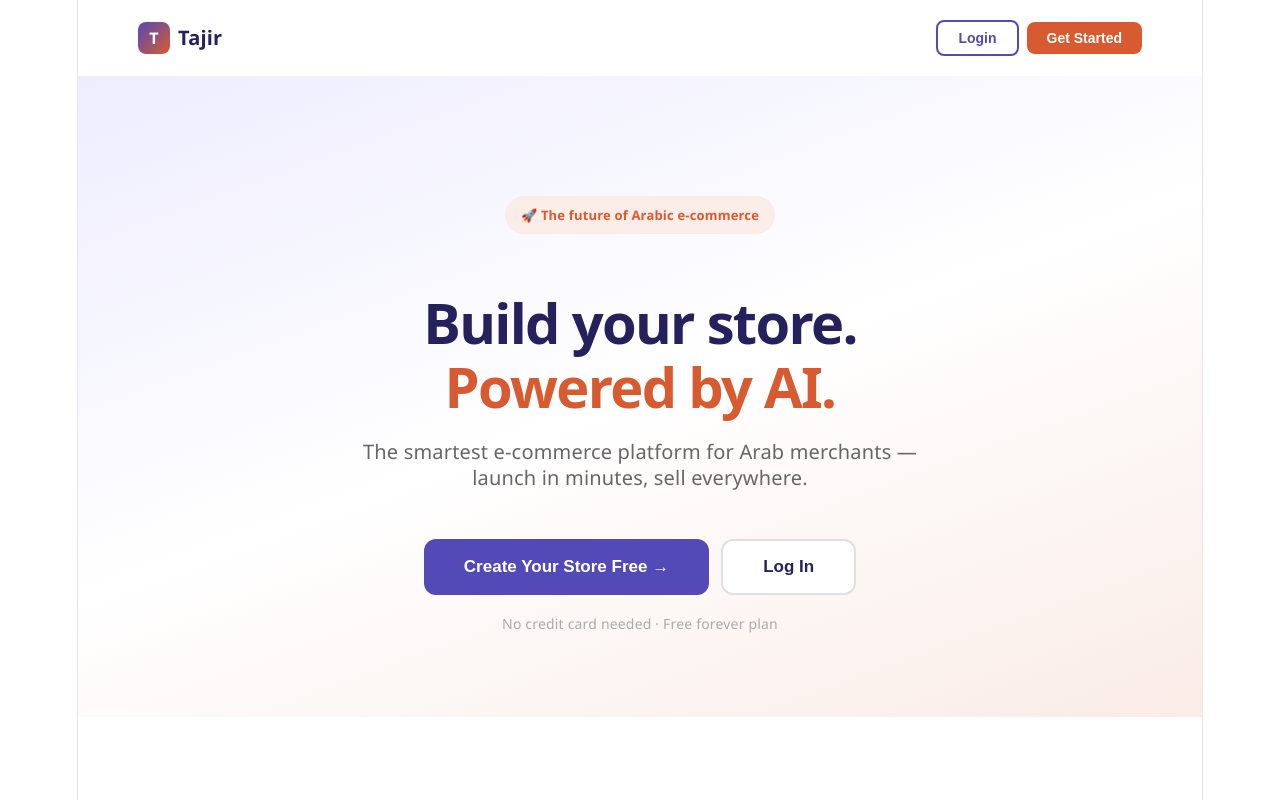
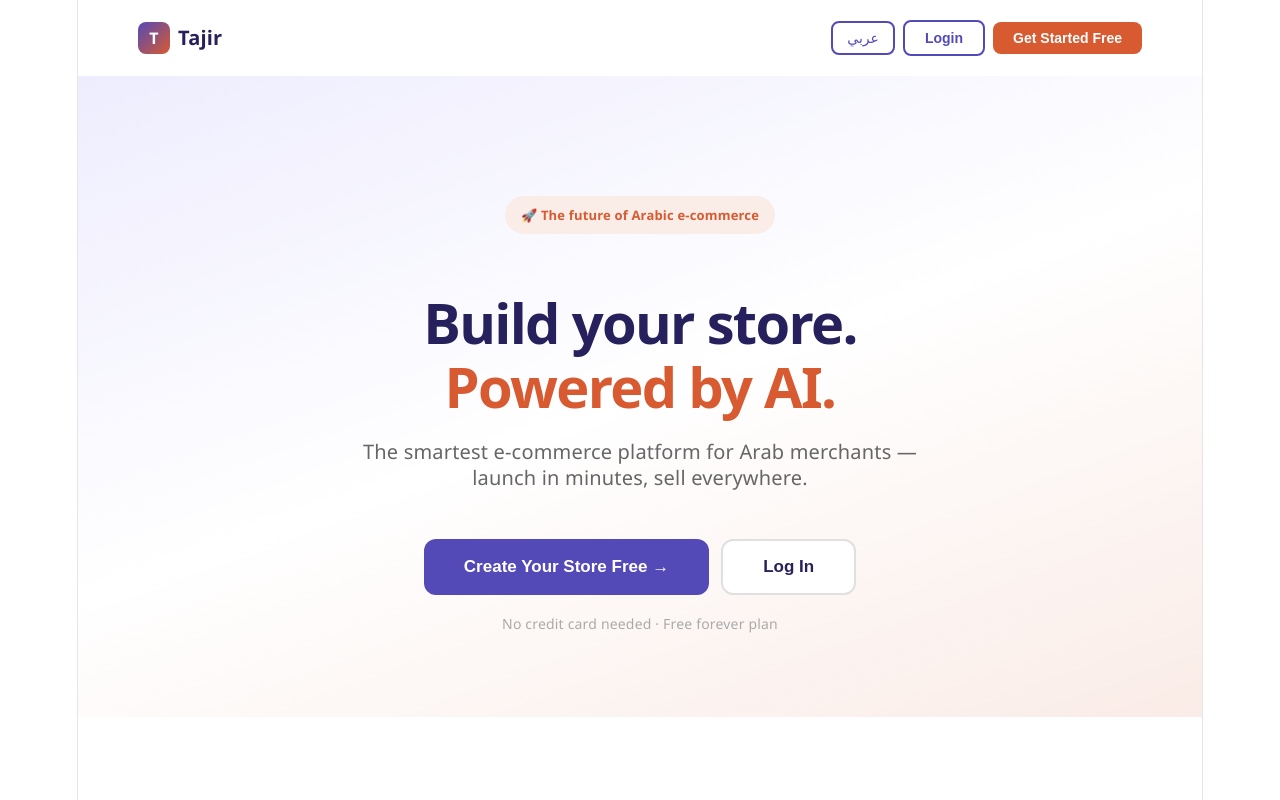
Before and after one commit to tajir0011/Tajir, a React (Vite) app: page / in a window 1280 px wide. Shown: the top 800 px of the page. Built offline with nearby package versions, Linux system fonts and the light colour scheme.

Commit message:
arabic language support homepage

```diff
--- a/src/App.jsx
+++ b/src/App.jsx
@@ -4,6 +4,7 @@ import Login from "./Login"
 import Dashboard from "./Dashboard"
 import StorePage from "./StorePage"
 import { supabase } from "./supabase"
+import { t } from "./translations"
 
 const PURPLE = "#534AB7"
 const CORAL = "#D85A30"
@@ -16,6 +17,9 @@ function App() {
   const [page, setPage] = useState("home")
   const [merchant, setMerchant] = useState(null)
   const [storeData, setStoreData] = useState(null)
+  const [lang, setLang] = useState("en")
+  const txt = t[lang]
+  const isArabic = lang === "ar"
 
   useEffect(() => {
     const path = window.location.pathname
@@ -54,7 +58,7 @@ function App() {
   if (page === "login") return <Login onSuccess={(data) => { setMerchant(data); setPage("dashboard") }} onSignUp={() => setPage("signup")} />
 
   return (
-    <div style={{ fontFamily: "'Segoe UI', Arial, sans-serif", margin: 0, padding: 0, color: DARK }}>
+    <div style={{ fontFamily: "'Segoe UI', Arial, sans-serif", margin: 0, padding: 0, color: DARK, direction: isArabic ? "rtl" : "ltr" }}>
 
       {/* Navbar */}
       <nav style={{ display: "flex", justifyContent: "space-between", alignItems: "center", padding: isMobile ? "16px 20px" : "20px 60px", background: "white", boxShadow: "0 1px 0 #ede9fe" }}>
@@ -65,45 +69,48 @@ function App() {
           <span style={{ fontWeight: "bold", fontSize: "20px", color: DARK }}>Tajir</span>
         </div>
         <div style={{ display: "flex", gap: "8px", alignItems: "center" }}>
-          <button onClick={() => setPage("login")} style={{ padding: isMobile ? "7px 14px" : "8px 20px", background: "transparent", border: `2px solid ${PURPLE}`, color: PURPLE, borderRadius: "8px", cursor: "pointer", fontWeight: "600", fontSize: "14px" }}>Login</button>
-          <button onClick={() => setPage("signup")} style={{ padding: isMobile ? "7px 14px" : "8px 20px", background: CORAL, border: "none", color: "white", borderRadius: "8px", cursor: "pointer", fontWeight: "600", fontSize: "14px" }}>Get Started</button>
+          <button onClick={() => setLang(lang === "en" ? "ar" : "en")} style={{ padding: "7px 14px", background: isArabic ? PURPLE : "transparent", border: `2px solid ${PURPLE}`, color: isArabic ? "white" : PURPLE, borderRadius: "8px", cursor: "pointer", fontWeight: "600", fontSize: "14px" }}>
+            {isArabic ? "EN" : "عربي"}
+          </button>
+          <button onClick={() => setPage("login")} style={{ padding: isMobile ? "7px 14px" : "8px 20px", background: "transparent", border: `2px solid ${PURPLE}`, color: PURPLE, borderRadius: "8px", cursor: "pointer", fontWeight: "600", fontSize: "14px" }}>{txt.login}</button>
+          <button onClick={() => setPage("signup")} style={{ padding: isMobile ? "7px 14px" : "8px 20px", background: CORAL, border: "none", color: "white", borderRadius: "8px", cursor: "pointer", fontWeight: "600", fontSize: "14px" }}>{txt.getStarted}</button>
         </div>
       </nav>
 
       {/* Hero */}
       <div style={{ textAlign: "center", padding: isMobile ? "60px 24px 40px" : "120px 20px 80px", background: `linear-gradient(160deg, ${PURPLE_LIGHT} 0%, white 50%, ${CORAL_LIGHT} 100%)` }}>
         <div style={{ display: "inline-block", background: CORAL_LIGHT, color: CORAL, padding: "6px 16px", borderRadius: "20px", fontSize: "13px", fontWeight: "600", marginBottom: "24px" }}>
-          🚀 The future of Arabic e-commerce
+          {txt.badge}
         </div>
         <h1 style={{ fontSize: isMobile ? "32px" : "56px", fontWeight: "800", color: DARK, marginBottom: "20px", lineHeight: "1.15" }}>
-          Build your store.<br />
-          <span style={{ color: CORAL }}>Powered by AI.</span>
+          {txt.heroTitle1}<br />
+          <span style={{ color: CORAL }}>{txt.heroTitle2}</span>
         </h1>
         <p style={{ fontSize: isMobile ? "16px" : "20px", color: "#666", marginBottom: "48px", maxWidth: "560px", margin: "0 auto 48px" }}>
-          The smartest e-commerce platform for Arab merchants — launch in minutes, sell everywhere.
+          {txt.heroSubtitle}
         </p>
         <div style={{ display: "flex", gap: "12px", justifyContent: "center", flexWrap: "wrap" }}>
           <button onClick={() => setPage("signup")} style={{ padding: isMobile ? "14px 28px" : "16px 40px", background: PURPLE, color: "white", border: "none", borderRadius: "12px", fontSize: isMobile ? "15px" : "17px", cursor: "pointer", fontWeight: "700" }}>
-            Create Your Store Free →
+            {txt.createStoreFree}
           </button>
           <button onClick={() => setPage("login")} style={{ padding: isMobile ? "14px 28px" : "16px 40px", background: "white", color: DARK, border: `2px solid #e0e0e0`, borderRadius: "12px", fontSize: isMobile ? "15px" : "17px", cursor: "pointer", fontWeight: "600" }}>
-            Log In
+            {txt.logIn}
           </button>
         </div>
-        <p style={{ color: "#aaa", marginTop: "16px", fontSize: "14px" }}>No credit card needed · Free forever plan</p>
+        <p style={{ color: "#aaa", marginTop: "16px", fontSize: "14px" }}>{txt.noCard}</p>
       </div>
 
       {/* Features */}
       <div style={{ padding: isMobile ? "40px 20px" : "80px 60px", background: "white" }}>
         <h2 style={{ textAlign: "center", fontSize: isMobile ? "26px" : "36px", fontWeight: "800", color: DARK, marginBottom: "40px" }}>
-          Everything you need to sell online
+          {txt.everythingYouNeed}
         </h2>
         <div style={{ display: "grid", gridTemplateColumns: isMobile ? "1fr" : "repeat(auto-fit, minmax(240px, 1fr))", gap: "20px", maxWidth: "1100px", margin: "0 auto" }}>
           {[
-            { icon: "🤖", title: "AI Powered", desc: "AI writes your product descriptions, builds your store, and helps you grow sales automatically.", color: PURPLE_LIGHT },
-            { icon: "🛡️", title: "Buyer Protection", desc: "Every order is protected. Money only releases to merchants after the buyer confirms delivery.", color: CORAL_LIGHT },
-            { icon: "🇸🇦", title: "Built for Saudi", desc: "Mada, STC Pay, Apple Pay, and Arabic — all built in from day one, not an afterthought.", color: PURPLE_LIGHT },
-            { icon: "⚡", title: "Launch in Minutes", desc: "Sign up, add your products, and share your store link. No technical skills needed.", color: CORAL_LIGHT },
+            { icon: "🤖", title: txt.feature1Title, desc: txt.feature1Desc, color: PURPLE_LIGHT },
+            { icon: "🛡️", title: txt.feature2Title, desc: txt.feature2Desc, color: CORAL_LIGHT },
+            { icon: "🇸🇦", title: txt.feature3Title, desc: txt.feature3Desc, color: PURPLE_LIGHT },
+            { icon: "⚡", title: txt.feature4Title, desc: txt.feature4Desc, color: CORAL_LIGHT },
           ].map((f) => (
             <div key={f.title} style={{ background: f.color, borderRadius: "16px", padding: "28px" }}>
               <div style={{ fontSize: "36px", marginBottom: "16px" }}>{f.icon}</div>
@@ -117,18 +124,18 @@ function App() {
       {/* CTA */}
       <div style={{ padding: isMobile ? "40px 24px" : "80px 60px", background: DARK, textAlign: "center" }}>
         <h2 style={{ fontSize: isMobile ? "26px" : "40px", fontWeight: "800", color: "white", marginBottom: "16px" }}>
-          Ready to build your store?
+          {txt.readyToBuild}
         </h2>
-        <p style={{ color: "#aaa", fontSize: isMobile ? "15px" : "18px", marginBottom: "40px" }}>Join thousands of merchants selling smarter with Tajir</p>
+        <p style={{ color: "#aaa", fontSize: isMobile ? "15px" : "18px", marginBottom: "40px" }}>{txt.joinMerchants}</p>
         <button onClick={() => setPage("signup")} style={{ padding: isMobile ? "14px 32px" : "16px 48px", background: CORAL, color: "white", border: "none", borderRadius: "12px", fontSize: isMobile ? "15px" : "18px", cursor: "pointer", fontWeight: "700" }}>
-          Start For Free →
+          {txt.startFree}
         </button>
       </div>
 
       {/* Footer */}
       <div style={{ padding: isMobile ? "24px 20px" : "32px 60px", background: "#1a1530", display: "flex", justifyContent: "space-between", alignItems: "center", flexWrap: "wrap", gap: "8px" }}>
-        <span style={{ color: "#666", fontSize: "13px" }}>© 2026 Tajir. All rights reserved.</span>
-        <span style={{ color: "#666", fontSize: "13px" }}>Built with ❤️ for Arab merchants</span>
+        <span style={{ color: "#666", fontSize: "13px" }}>{txt.rights}</span>
+        <span style={{ color: "#666", fontSize: "13px" }}>{txt.builtFor}</span>
       </div>
 
     </div>
--- /dev/null
+++ b/src/translations.js
@@ -0,0 +1,167 @@
+export const t = {
+  en: {
+    // Navbar
+    login: "Login",
+    getStarted: "Get Started Free",
+
+    // Hero
+    badge: "🚀 The future of Arabic e-commerce",
+    heroTitle1: "Build your store.",
+    heroTitle2: "Powered by AI.",
+    heroSubtitle: "The smartest e-commerce platform for Arab merchants — launch in minutes, sell everywhere.",
+    createStoreFree: "Create Your Store Free →",
+    logIn: "Log In",
+    noCard: "No credit card needed · Free forever plan",
+
+    // Features
+    everythingYouNeed: "Everything you need to sell online",
+    feature1Title: "AI Powered",
+    feature1Desc: "AI writes your product descriptions, builds your store, and helps you grow sales automatically.",
+    feature2Title: "Buyer Protection",
+    feature2Desc: "Every order is protected. Money only releases to merchants after the buyer confirms delivery.",
+    feature3Title: "Built for Saudi",
+    feature3Desc: "Mada, STC Pay, Apple Pay, and Arabic — all built in from day one, not an afterthought.",
+    feature4Title: "Launch in Minutes",
+    feature4Desc: "Sign up, add your products, and share your store link. No technical skills needed.",
+
+    // CTA
+    readyToBuild: "Ready to build your store?",
+    joinMerchants: "Join thousands of merchants selling smarter with Tajir",
+    startFree: "Start For Free →",
+
+    // Footer
+    rights: "© 2026 Tajir. All rights reserved.",
+    builtFor: "Built with ❤️ for Arab merchants",
+
+    // Sign Up
+    createAccount: "Create your account",
+    getStoreLive: "Get your store live in minutes",
+    yourName: "Your Name",
+    email: "Email",
+    password: "Password",
+    storeName: "Store Name",
+    namePlaceholder: "e.g. Mohammed Al-Rashid",
+    emailPlaceholder: "you@example.com",
+    passwordPlaceholder: "••••••••",
+    storeNamePlaceholder: "e.g. Luxe Abayas",
+    createMyStore: "Create My Store — It's Free →",
+    creating: "Creating your store...",
+    alreadyAccount: "Already have an account?",
+    loginLink: "Log in",
+    signUpTitle: "Start selling online today",
+    signUpSubtitle: "Join thousands of merchants who use Tajir to build beautiful stores and grow their business.",
+    checkFree: "✓ Free forever plan",
+    checkAI: "✓ AI product descriptions",
+    checkLink: "✓ Your own store link",
+    checkPayments: "✓ Saudi payments ready",
+
+    // Login
+    welcomeBack: "Welcome back to Tajir",
+    welcomeBackSub: "Log in to manage your store, view your orders, and grow your business.",
+    loginTitle: "Log in to your store",
+    loginSubtitle: "Enter your details below",
+    loginBtn: "Log In →",
+    loggingIn: "Logging in...",
+    noAccount: "Don't have an account?",
+    signUpLink: "Sign up free",
+
+    // Dashboard
+    welcomeBackMsg: "Welcome back",
+    storeDoing: "Here's how your store is doing today",
+    products: "Products",
+    orders: "Orders",
+    revenue: "Revenue",
+    customers: "Customers",
+    yourStoreLink: "🔗 Your Store Link",
+    shareLink: "Share this with your customers",
+    copy: "Copy",
+    copied: "Copied!",
+    home: "Home",
+    viewStore: "View Store",
+    settings: "Settings",
+    loggedInAs: "Logged in as",
+  },
+
+  ar: {
+    // Navbar
+    login: "تسجيل الدخول",
+    getStarted: "ابدأ مجاناً",
+
+    // Hero
+    badge: "🚀 مستقبل التجارة الإلكترونية العربية",
+    heroTitle1: "أنشئ متجرك.",
+    heroTitle2: "بقوة الذكاء الاصطناعي.",
+    heroSubtitle: "أذكى منصة تجارة إلكترونية للتجار العرب — أطلق في دقائق، بع في كل مكان.",
+    createStoreFree: "← أنشئ متجرك مجاناً",
+    logIn: "تسجيل الدخول",
+    noCard: "لا حاجة لبطاقة ائتمانية · خطة مجانية للأبد",
+
+    // Features
+    everythingYouNeed: "كل ما تحتاجه للبيع أونلاين",
+    feature1Title: "مدعوم بالذكاء الاصطناعي",
+    feature1Desc: "الذكاء الاصطناعي يكتب وصف منتجاتك، يبني متجرك، ويساعدك على زيادة مبيعاتك تلقائياً.",
+    feature2Title: "حماية المشتري",
+    feature2Desc: "كل طلب محمي. المال لا يُحوَّل للتاجر إلا بعد تأكيد المشتري استلام الطلب.",
+    feature3Title: "مبني للسعودية",
+    feature3Desc: "مدى، STC Pay، Apple Pay، والعربية — كلها مدمجة من اليوم الأول، وليست إضافة لاحقة.",
+    feature4Title: "أطلق في دقائق",
+    feature4Desc: "سجّل، أضف منتجاتك، وشارك رابط متجرك. لا تحتاج لمهارات تقنية.",
+
+    // CTA
+    readyToBuild: "هل أنت مستعد لبناء متجرك؟",
+    joinMerchants: "انضم لآلاف التجار الذين يبيعون بذكاء مع تاجر",
+    startFree: "← ابدأ مجاناً",
+
+    // Footer
+    rights: "© 2026 تاجر. جميع الحقوق محفوظة.",
+    builtFor: "صُنع بـ ❤️ للتجار العرب",
+
+    // Sign Up
+    createAccount: "أنشئ حسابك",
+    getStoreLive: "أطلق متجرك في دقائق",
+    yourName: "اسمك",
+    email: "البريد الإلكتروني",
+    password: "كلمة المرور",
+    storeName: "اسم المتجر",
+    namePlaceholder: "مثال: محمد الراشد",
+    emailPlaceholder: "you@example.com",
+    passwordPlaceholder: "••••••••",
+    storeNamePlaceholder: "مثال: عبايات لوكس",
+    createMyStore: "← أنشئ متجري مجاناً",
+    creating: "جارٍ إنشاء متجرك...",
+    alreadyAccount: "لديك حساب بالفعل؟",
+    loginLink: "تسجيل الدخول",
+    signUpTitle: "ابدأ البيع أونلاين اليوم",
+    signUpSubtitle: "انضم لآلاف التجار الذين يستخدمون تاجر لبناء متاجر جميلة وتنمية أعمالهم.",
+    checkFree: "✓ خطة مجانية للأبد",
+    checkAI: "✓ أوصاف منتجات بالذكاء الاصطناعي",
+    checkLink: "✓ رابط متجرك الخاص",
+    checkPayments: "✓ المدفوعات السعودية جاهزة",
+
+    // Login
+    welcomeBack: "مرحباً بعودتك إلى تاجر",
+    welcomeBackSub: "سجّل دخولك لإدارة متجرك، عرض طلباتك، وتنمية عملك.",
+    loginTitle: "سجّل دخولك لمتجرك",
+    loginSubtitle: "أدخل بياناتك أدناه",
+    loginBtn: "← تسجيل الدخول",
+    loggingIn: "جارٍ تسجيل الدخول...",
+    noAccount: "ليس لديك حساب؟",
+    signUpLink: "سجّل مجاناً",
+
+    // Dashboard
+    welcomeBackMsg: "مرحباً بعودتك",
+    storeDoing: "إليك أداء متجرك اليوم",
+    products: "المنتجات",
+    orders: "الطلبات",
+    revenue: "الإيرادات",
+    customers: "العملاء",
+    yourStoreLink: "🔗 رابط متجرك",
+    shareLink: "شارك هذا الرابط مع عملائك",
+    copy: "نسخ",
+    copied: "تم النسخ!",
+    home: "الرئيسية",
+    viewStore: "عرض المتجر",
+    settings: "الإعدادات",
+    loggedInAs: "مسجل الدخول كـ",
+  }
+}
```
